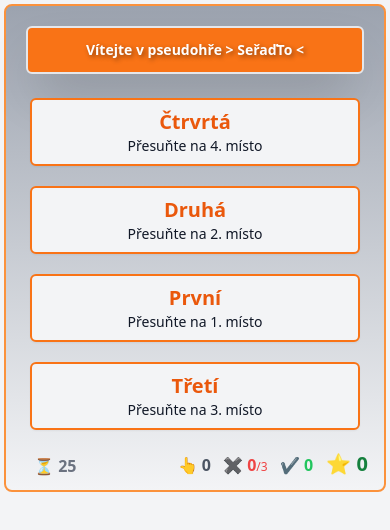
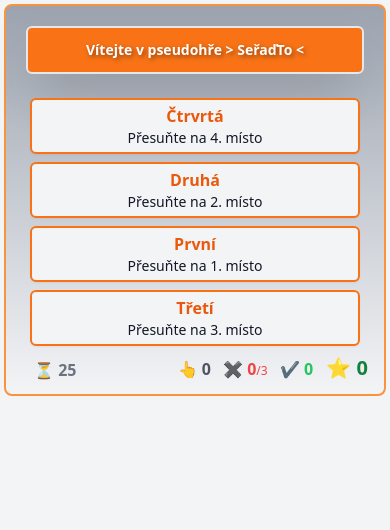
Before and after one commit to martyd420/testing-vue-vite-tailwind, a Vue app: page / in a window 390 px wide. Shown: the top 530 px of the page. Built offline with nearby package versions, Linux system fonts and the light colour scheme.

Commit message:
edited styles after test on mobile device

```diff
--- a/src/index.css
+++ b/src/index.css
@@ -34,8 +34,10 @@
         rounded-md
         bg-gray-100
         hover:bg-orange-100
-        p-2
-        m-5
+        p-1
+        m-2
+        mr-5
+        ml-5
         text-gray-900
         shadow-sm
         hover:shadow-xl
@@ -43,7 +45,7 @@
     }
 
     article > h3 {
-        @apply text-orange-600 text-xl text-center font-bold
+        @apply text-orange-600 text-base text-center font-bold
     }
 
     article > p {
```
Also changed, not shown: 6 other files (tests, documents, lock files or other folders).
